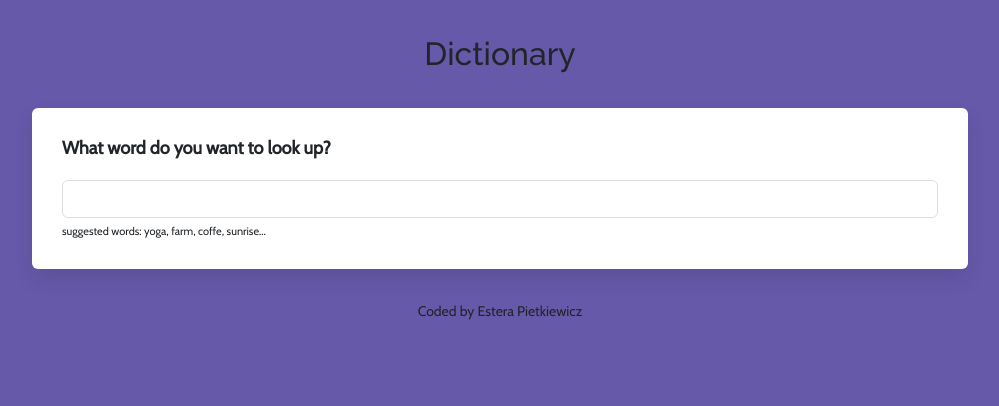
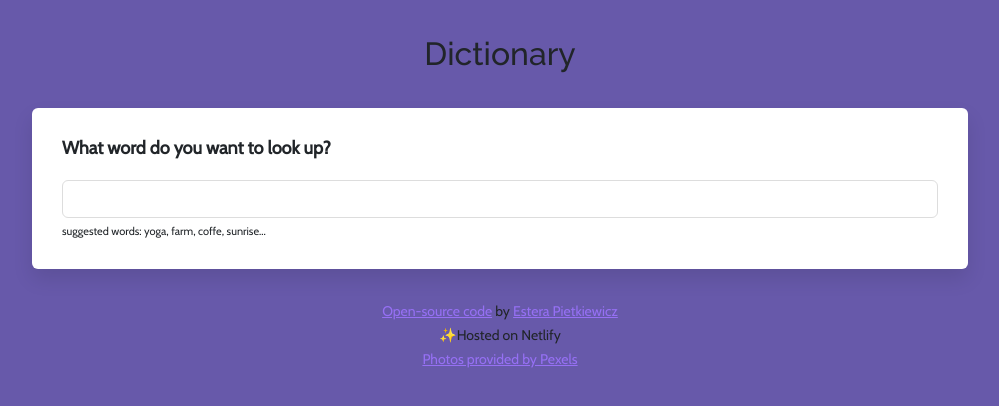
Before and after one commit to latin-bubel/dictionary-v2, a React (Create React App) app: page / in a window 1280 px wide. Shown: the top 406 px of the page, without its empty margins (140-1139 px from the left). Built offline with nearby package versions, Linux system fonts and the light colour scheme; no server answers.

Commit message:
Included photos component and added credits

```diff
--- a/src/App.js
+++ b/src/App.js
@@ -10,7 +10,37 @@ function App() {
           <Dictionary />
         </main>
         <footer className="App-footer">
-          <small>Coded by Estera Pietkiewicz</small>
+          <small>
+            {" "}
+            <a
+              href="https://github.com/latin-bubel/dictionary-v2"
+              title="Github repository"
+              target="_blank"
+              rel="noreferrer"
+            >
+              Open-source code
+            </a>
+            &nbsp;by&nbsp;
+            <a
+              href="https://pl.linkedin.com/in/estera-pietkiewicz-6b7558178?original_referer=https%3A%2F%2Fwww.google.com%2F"
+              target="_blank"
+              rel="noreferrer"
+              title="Estera - Linkedin"
+            >
+              Estera Pietkiewicz
+            </a>{" "}
+            <br />
+            ✨Hosted on&nbsp;Netlify
+            <br />
+            <a
+              href="https://www.pexels.com "
+              target="_blank"
+              rel="noreferrer"
+              title="Pexels"
+            >
+              Photos provided by Pexels
+            </a>
+          </small>
         </footer>
       </div>
     </div>
--- a/src/Dictionary.js
+++ b/src/Dictionary.js
@@ -1,21 +1,35 @@
 import React, { useState } from "react";
 import axios from "axios";
 import Results from "./Results";
+import Photos from "./Photos";
 import "./Dictionary.css";
 
 export default function Dictionary(props) {
   let [keyword, setKeyword] = useState(props.defaultKeyword);
   let [results, setResults] = useState(null);
   let [loaded, setLoaded] = useState(false);
+  let [photos, setPhotos] = useState(null);
 
   function handleResponse(response) {
     setResults(response.data[0]);
+  }
+
+  function handlePexelsResponse(response) {
+    setPhotos(response.data.photos);
   }
 
   function search() {
     // documentation: https://dictionaryapi.dev/e
     let apiUrl = `https://api.dictionaryapi.dev/api/v2/entries/en_US/${keyword}`;
     axios.get(apiUrl).then(handleResponse);
+
+    //documentation = https://www.pexels.com/api/documentation/#photos-search
+
+    let pexelsApiUrl = `https://api.pexels.com/v1/search?query=${keyword}&per_page=9`;
+    const pexelsApiKey =
+      "sd02j0fYRhRkLIZOCc8Cge3w3lAMz0WC719gYf9K6EOc7FblOXbfn2we";
+    let headers = { Authorization: `${pexelsApiKey}` };
+    axios.get(pexelsApiUrl, { headers: headers }).then(handlePexelsResponse);
   }
 
   function handleSubmit(event) {
@@ -49,6 +63,7 @@ export default function Dictionary(props) {
           </div>
         </section>
         <Results results={results} />
+        <Photos photos={photos} />
       </div>
     );
   } else {
--- /dev/null
+++ b/src/Photos.css
@@ -0,0 +1,4 @@
+.Photos img {
+  border-radius: 4px;
+  margin-bottom: 20px;
+}
--- /dev/null
+++ b/src/Photos.js
@@ -0,0 +1,28 @@
+import React from "react";
+import "./Photos.css";
+
+export default function Photos(props) {
+  if (props.photos) {
+    return (
+      <section className="Photos">
+        <div className="row">
+          {props.photos.map(function (photo, index) {
+            return (
+              <div className="col-4" key={index}>
+                <a href={photo.src.original} target="_blank" rel="noreferrer">
+                  <img
+                    src={photo.src.landscape}
+                    className="img-fluid"
+                    alt={photo.alt}
+                  />
+                </a>
+              </div>
+            );
+          })}
+        </div>
+      </section>
+    );
+  } else {
+    return null;
+  }
+}
```
